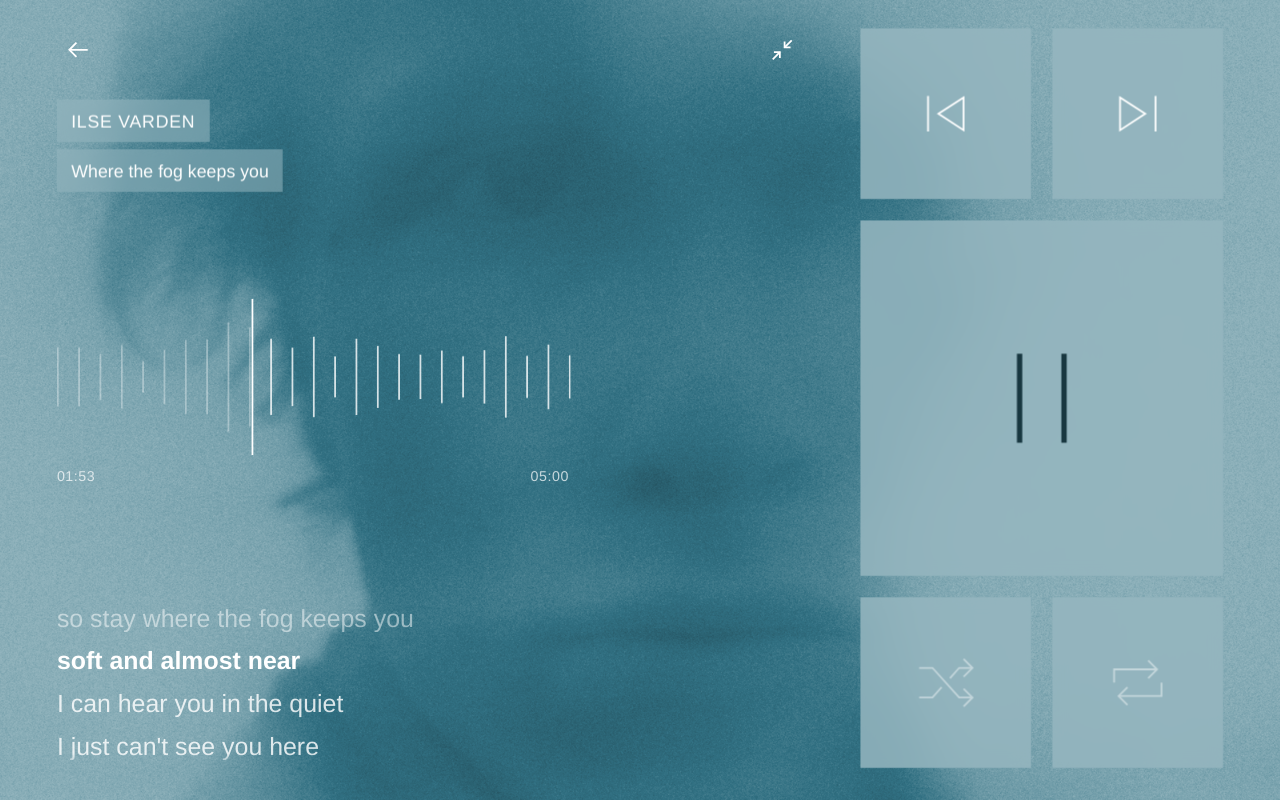
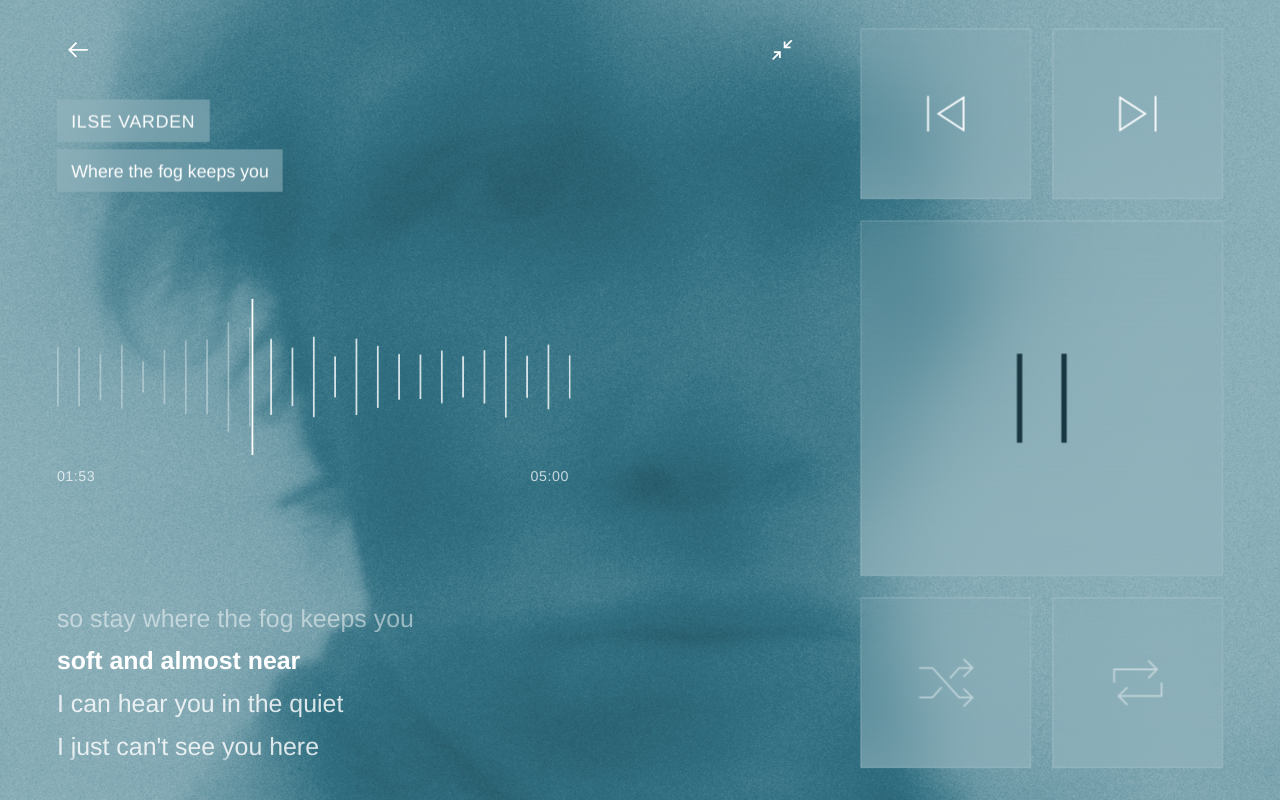
Before and after one commit to Dinaraaaaz/color-shift, a plain HTML site: page cool-calm-prototype.html in a window 1280 px wide. Drawn offline with Linux system fonts and the light colour scheme.

Commit message:
Cool and Calm prototype v2: frosted glass tiles with fog settling inside, hover thickens the fog
Co-Authored-By: Claude Opus 5.5 <noreply@anthropic.com>

```diff
--- a/cool-calm-prototype.html
+++ b/cool-calm-prototype.html
@@ -114,14 +114,22 @@
     grid-template-rows: 192px 400px 192px;
     grid-template-areas: "prev next" "play play" "shuffle repeat";
   }
+  /* v2: frosted glass with fog settling inside. The face shows softly through;
+     the mist is thicker at the bottom of each tile and thins out toward the top. */
   .tile {
-    display: grid; place-items: center;
-    background: var(--tile); color: var(--white);
-    -webkit-backdrop-filter: blur(8px); backdrop-filter: blur(8px);
+    display: grid; place-items: center; color: var(--white);
+    background: linear-gradient(to top,
+      rgba(149, 182, 191, var(--fog-bottom)) 0%,
+      rgba(149, 182, 191, var(--fog-middle)) 55%,
+      rgba(149, 182, 191, var(--fog-top)) 100%);
+    -webkit-backdrop-filter: blur(var(--glass-blur)); backdrop-filter: blur(var(--glass-blur));
+    box-shadow: inset 0 0 0 1px rgba(255, 255, 255, 0.18);   /* faint glass edge */
+    --fog-bottom: 0.62; --fog-middle: 0.36; --fog-top: 0.18;
   }
+  .stage { --glass-blur: 24px; }   /* how blurry the photo looks through the glass */
   .tile .icon { width: 80px; height: 80px; }
-  /* Hover: the tile turns solid and the icon goes dark. Instant, like Warm and Calm. */
-  .tile:hover, .tile:focus-visible { background: var(--c1); color: var(--c3); }
+  /* Hover: the fog thickens and the icon goes dark. Instant, like Warm and Calm. */
+  .tile:hover, .tile:focus-visible { --fog-bottom: 0.92; --fog-middle: 0.8; --fog-top: 0.66; color: var(--c3); }
   .tile.toggle.off .icon { opacity: 0.45; }
   .tile.toggle.off:hover .icon { opacity: 0.8; }
 
```
